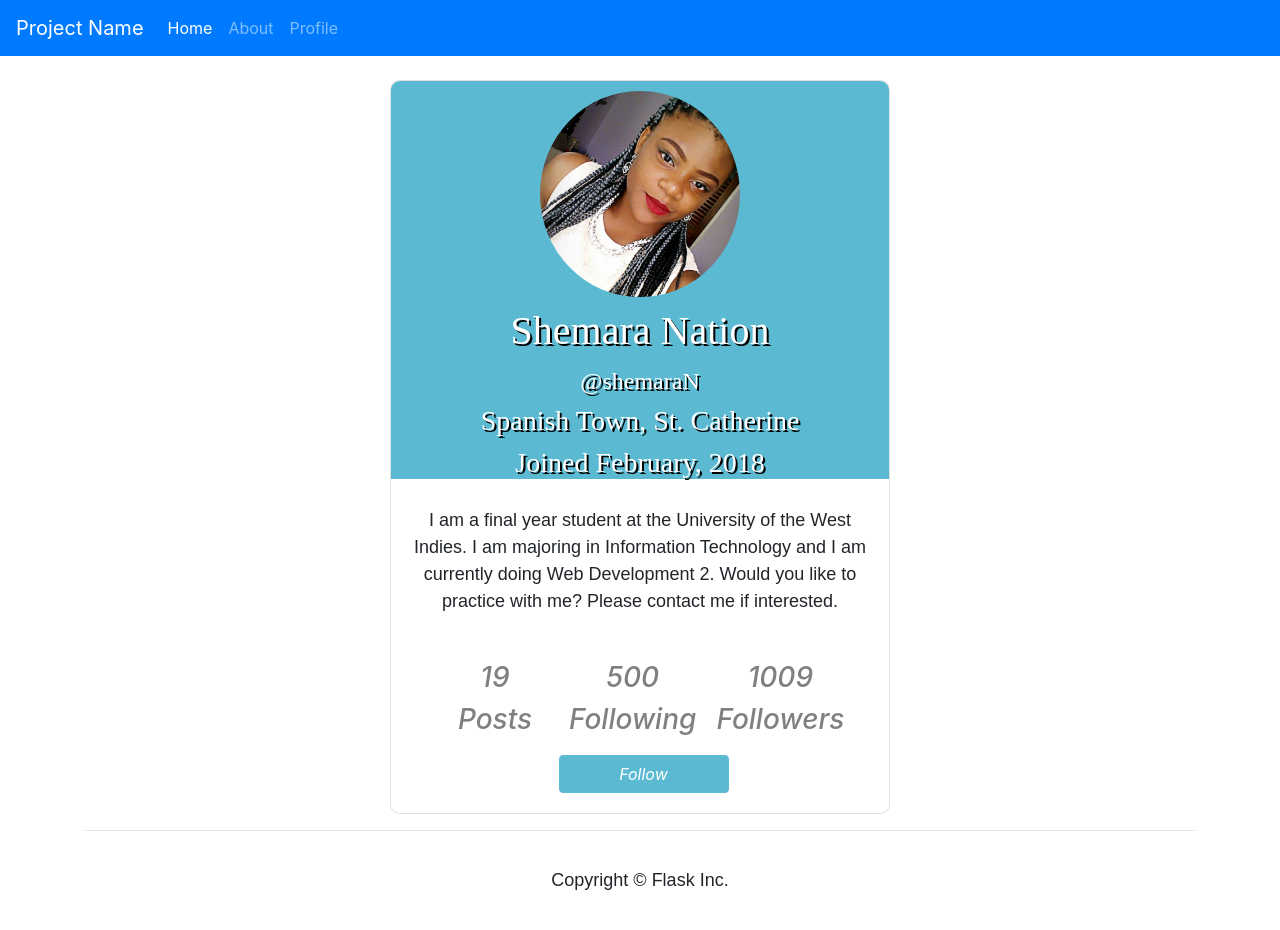
After one commit to ShemaraN/info3180-lab2, a Flask app: page /profile in a window 1280 px wide. The commit adds this page. Run offline with Flask 2, Linux system fonts and the light colour scheme; some libraries are stand-ins or nearby versions.

Commit message:
Completed profile

```diff
--- a/app/static/css/app.css
+++ b/app/static/css/app.css
@@ -1,3 +1,77 @@
 body {
     padding-top: 5rem;
 }
+
+.card{
+
+	border-radius: 10px;
+	overflow: hidden;
+	display:block;
+	margin-right: auto;
+	margin-left: auto;
+    max-width: 500px;
+
+}
+
+.card-body{
+	text-align: center;
+	padding:0px;
+}
+
+.card-img-top{
+	padding-top: 10px;
+	padding-bottom: 10px;
+	display: block;
+    margin-left: auto;
+    margin-right: auto;
+    width: 40%;
+    border-radius: 70%;
+}
+
+.top{
+	background-color: #5BBAD2;
+	color: white;
+	font-family: "Times New Roman", Times, serif;
+	text-shadow:2px 2px black;
+}
+
+.bottom{
+	background-color: white;
+	text-align: center;
+}
+
+.row{
+	background-color: white;
+	margin-left: 40px;
+    width:85%;
+    border: 3px round;
+    padding-right: -50px;
+
+}
+
+.col-sm{
+	padding: 10px;
+	font-style: oblique;
+	font-size: 20px;
+	color: grey;
+}
+
+.btn{
+	display: inline-block;
+	margin-left: 75%;
+	margin-right: auto;
+	width: 170px;
+	margin-bottom: 20px;
+	text-align: center;
+	background-color: #5BBAD2;
+    font-style: oblique;
+	border-color: #5BBAD2;
+
+}
+
+p{
+	font-family: Arial, Helvetica, sans-serif;
+	font-size: 18px;
+	text-align: center;
+	padding: 20px;
+}
--- a/app/templates/header.html
+++ b/app/templates/header.html
@@ -12,6 +12,9 @@
       <li class="nav-item">
         <a class="nav-link" href="{{ url_for('about') }}">About</a>
       </li>
+      <li class="nav-item">
+        <a class="nav-link" href="{{ url_for('profile') }}">Profile</a>
+      </li>
     </ul>
   </div>
 </nav>
--- /dev/null
+++ b/app/templates/profile.html
@@ -0,0 +1,48 @@
+{% extends "base.html" %}
+
+{% block main %}
+<div class="card">
+  <div class="card-body">
+
+  	<div class="top">
+  		<div class="pro_photo">
+  			 <img class="card-img-top" src="{{url_for('static', filename='photo.jpg')}}" alt="Profile Picture">
+  		</div>
+    <h1 class="card-title">Shemara Nation</h1>
+    <h4 class="username">@shemaraN </h4>
+    <h3>Spanish Town, St. Catherine </h3>
+    <h3>Joined {{ date_joined }}</h3>
+    </div>
+
+    </div>
+    <div class="bottom" >
+    	<p>I am a final year student at the University of the West Indies. I am majoring in Information Technology
+    	and I am currently doing Web Development 2.
+    	Would you like to practice with me?
+    	Please contact me if interested.</p>
+	  <div class="row">
+
+	    <div class="col-sm">
+	      <h3>19</h3>
+	      <h3>Posts</h3>
+
+	    </div>
+
+	    <div class="col-sm">
+	      <h3>500</h3>
+	      <h3>Following</h3>
+	    </div>
+
+	    <div class="col-sm">
+	      <h3>1009</h3>
+	      <h3>Followers</h3>
+	    </div>
+
+	    <div>
+	    	<a href="#" class="btn btn-primary"> Follow</a>
+	    </div>
+
+    </div>
+</div>
+
+{% endblock %}
--- a/app/views.py
+++ b/app/views.py
@@ -7,6 +7,7 @@ This file creates your application.
 
 from app import app
 from flask import render_template, request, redirect, url_for, flash
+from datetime import datetime, date
 
 
 ###
@@ -24,6 +25,9 @@ def about():
     """Render the website's about page."""
     return render_template('about.html', name="Mary Jane")
 
+@app.route('/profile')
+def profile():
+    return render_template('profile.html',date_joined = format_date_joined())
 
 ###
 # The functions below should be applicable to all Flask apps.
@@ -53,6 +57,11 @@ def page_not_found(error):
     """Custom 404 page."""
     return render_template('404.html'), 404
 
+def format_date_joined():
+    date_joined = date(2018, 2, 7)
+    return date_joined.strftime("%B, %Y")
+
+
 
 if __name__ == '__main__':
     app.run(debug=True, host="0.0.0.0", port="8080")
```
Also changed, not shown: app/static/photo.jpg (added).
